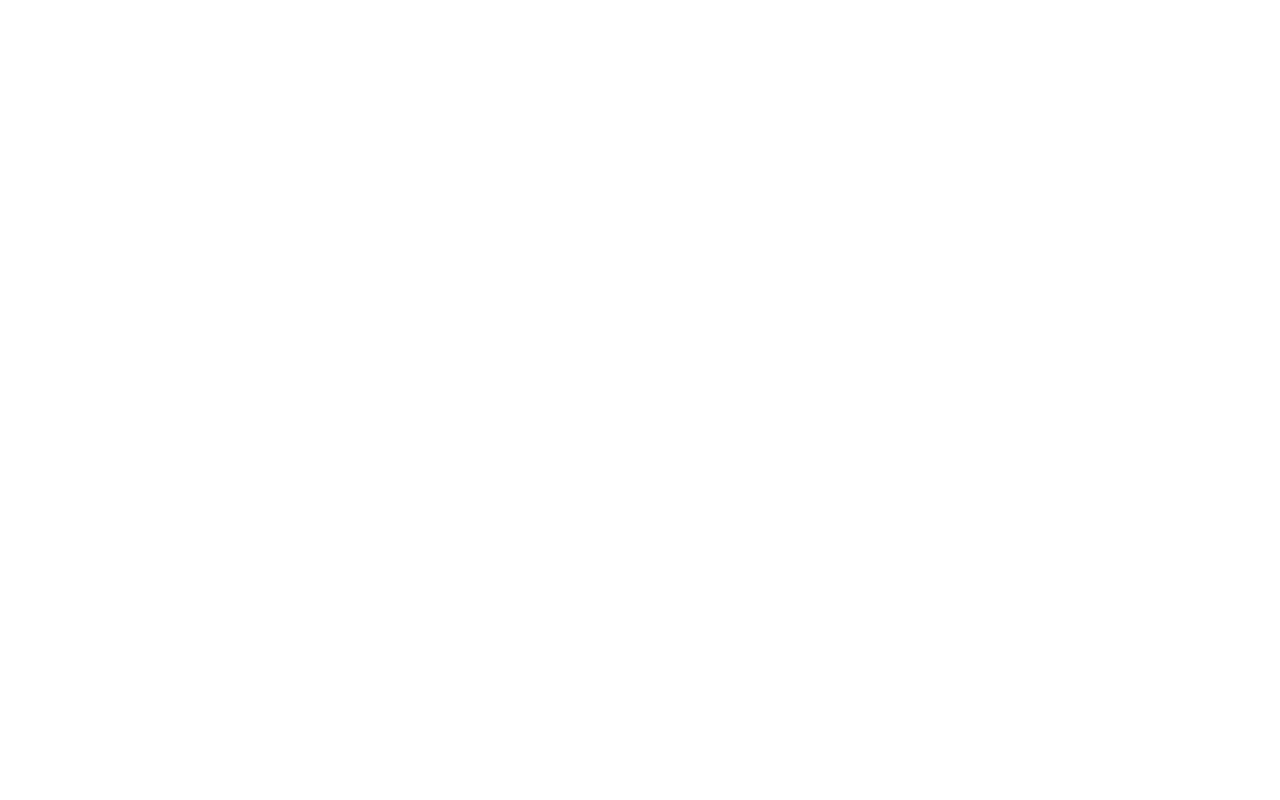
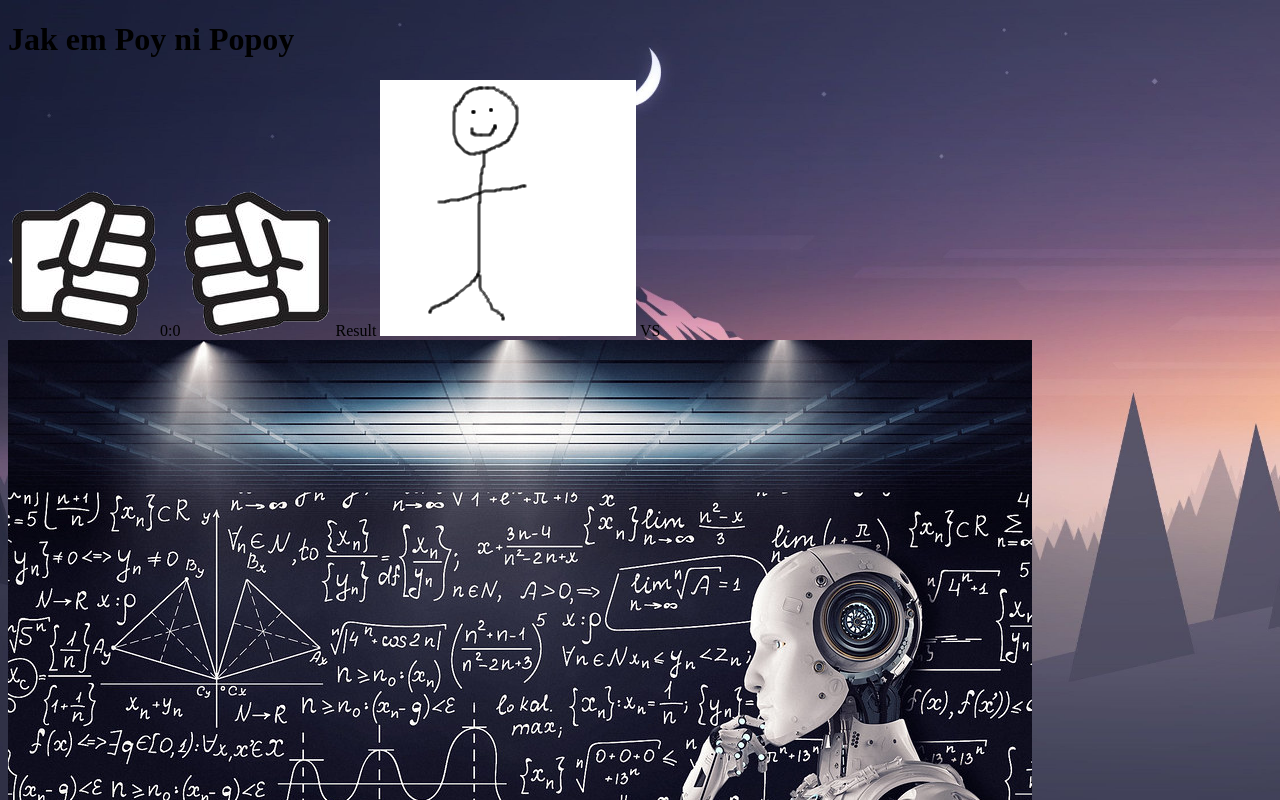
Before and after one commit to julesrufo26/rock-paper-scissors, a plain HTML site: page index.html in a window 1280 px wide. Shown: the top 800 px of the page. Drawn offline with Linux system fonts and the light colour scheme.

Commit message:
Add images to project and elements to index.html

```diff
--- a/index.html
+++ b/index.html
@@ -9,6 +9,23 @@
     <script src="scripts.js"></script>
 </head>
 <body>
+    <header>
+        <h1>Jak em Poy ni Popoy</h1>
+    </header>
+    <main>
+        <img src="images/rock-left.png" alt="close-fist left-handed">
+        <span>0:0</span>
+        <img src="images/rock-right.png" alt="close-fist right-handed">
+        <span>Result</span>
+        <img src="images/human.png" alt="user image">
+        <span>VS</span>
+        <img src="images/computer.jpg" alt="computer image">
+        <span>Player name</span>
+        <span>Kompyuterist</span>
+        <img src="images/rockSelect.png" alt="rock as choice">
+        <img src="images/paperSelect.png" alt="paper as choice">
+        <img src="images/scissorsSelect.png" alt="scissors as choice">
 
+    </main>
 </body>
 </html>
--- a/styles.css
+++ b/styles.css
@@ -0,0 +1,6 @@
+html {
+    background: url('images/background.jpg') bottom center;
+    background-size: cover ;
+    background-repeat: no-repeat;
+    height: 100%;
+}
```
Also changed, not shown: images/background.jpg (added), images/computer.jpg (added), images/human.png (added), images/left-animated.gif (added), images/paper-left.png (added), images/paper-right.png (added), images/paperSelect.png (added), images/right-animated.gif (added), images/rock-left.png (added), images/rock-right.png (added), images/rockSelect.png (added), images/scissors-left.png (added), images/scissors-right.png (added), images/scissorsSelect.png (added).
